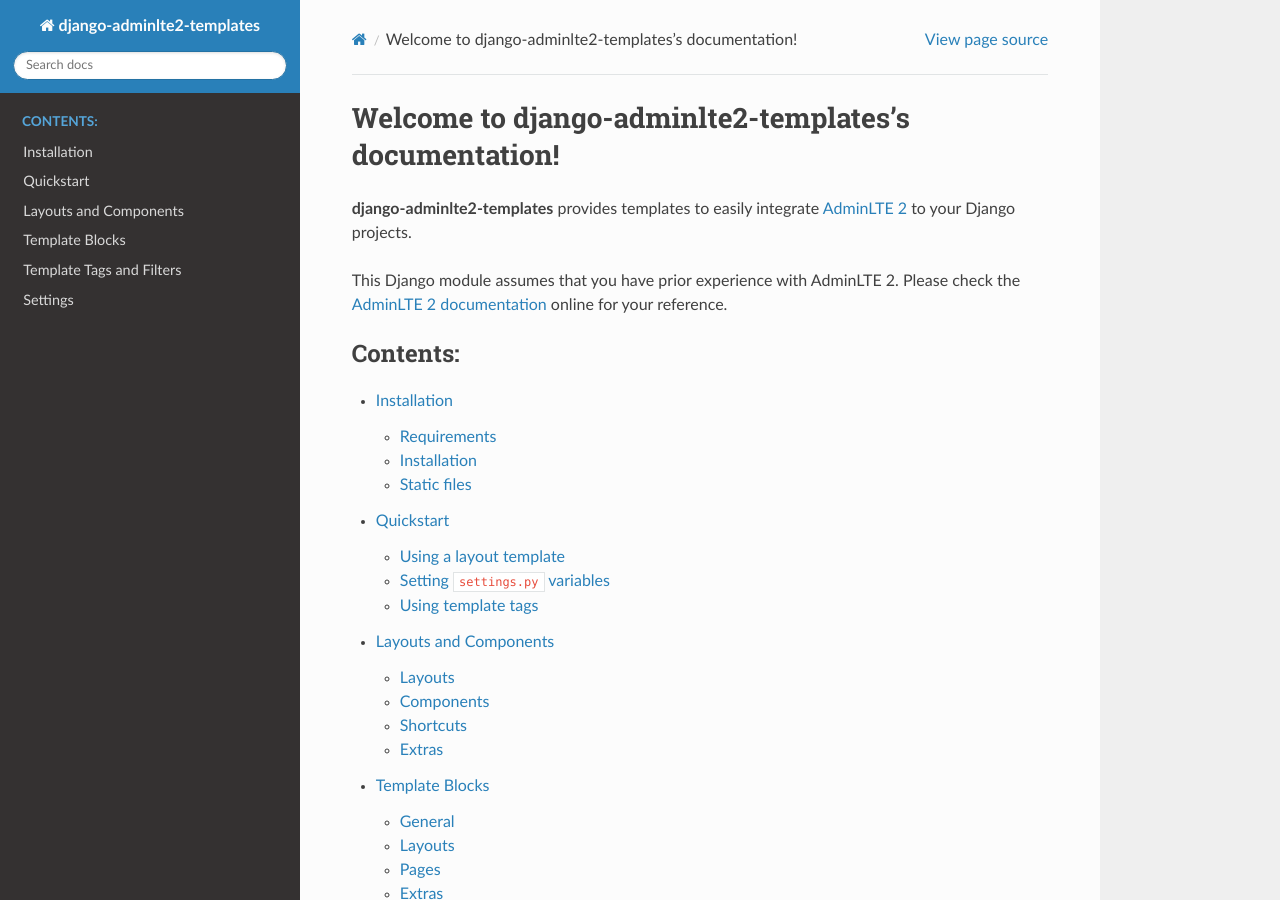
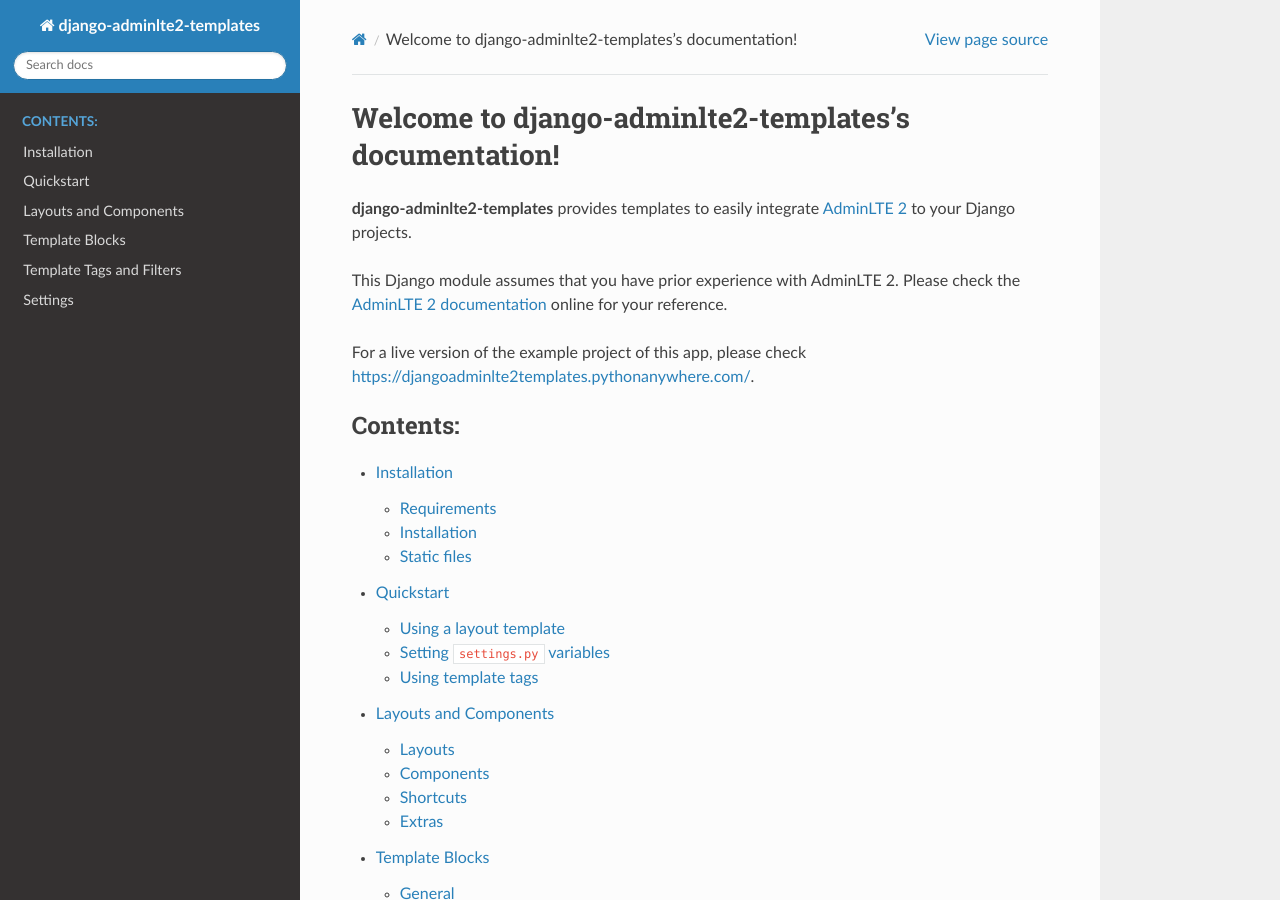
Before and after one commit to josemarimanio/django-adminlte2-templates, a Sphinx documentation site: the page built from docs/index.rst, in a window 1280 px wide and 900 px high. Built offline with Sphinx 7.4.7 and the Read the Docs theme 2.0.0, drawn with Linux system fonts in a browser that asks for light colours.

Commit message:
Added live version link to README.rst, docs/index.rst

```diff
--- a/README.rst
+++ b/README.rst
@@ -33,6 +33,8 @@
 
 This Django module assumes that you have prior experience with AdminLTE 2.
 Please check the `AdminLTE 2 documentation <https://adminlte.io/docs/2.4/layout>`_ online for your reference.
+
+For a live version of the example project of this app, please check https://djangoadminlte2templates.pythonanywhere.com/.
 
 
 Requirements
--- a/docs/index.rst
+++ b/docs/index.rst
@@ -10,6 +10,8 @@
 
 This Django module assumes that you have prior experience with AdminLTE 2.
 Please check the `AdminLTE 2 documentation <https://adminlte.io/docs/2.4/layout>`_ online for your reference.
+
+For a live version of the example project of this app, please check https://djangoadminlte2templates.pythonanywhere.com/.
 
 
 .. toctree::
```
